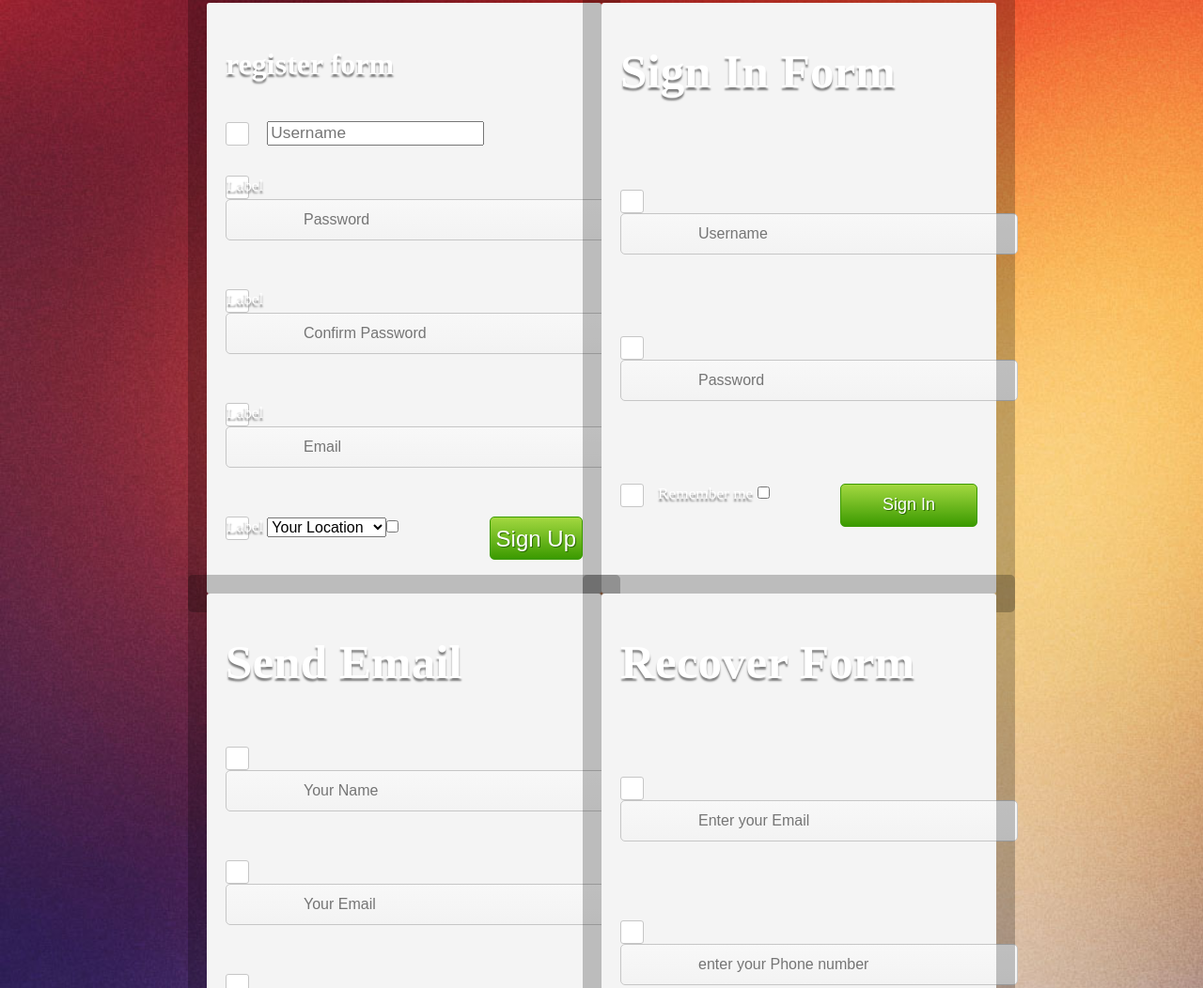
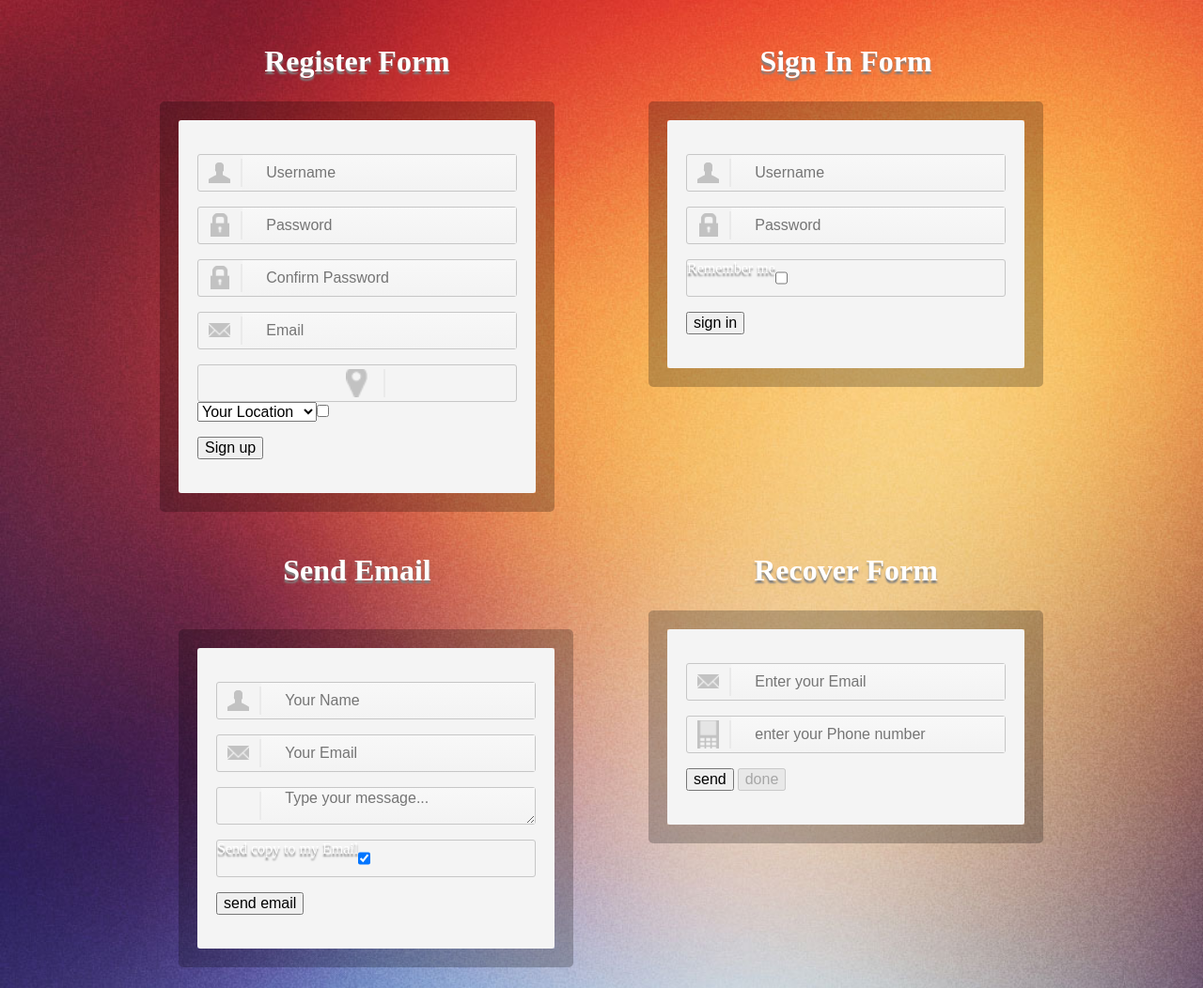
Before and after one commit to MichalWr88/weekly-webdev-challenge-1, a plain HTML site: page indeks.html in a window 1280 px wide. Shown: the part 177-1229 px from the top of the page at 94% size. Drawn offline with Linux system fonts and the light colour scheme; a web font is replaced by a local one.

Commit message:
update form css html data attribute

```diff
--- a/css/main.css
+++ b/css/main.css
@@ -14,33 +14,9 @@ body{
 	font-size:1.6rem;
 	color:white;
 	text-shadow: 0px 3px 2px grey;
-	max-width:1000px;
+	max-width:1200px;
 	margin:0 auto;
 	}
-
-
-
-/*==========================================
-    FORM
-    =====================================================*/
-
-.page__form{
-	max-width:380px;
-
-}
-.form__header{
-	font-size:3.2rem;
-}
-
-
-
-
-
-
-
-
-
-
 .page__main{
 	max-width:1050px;
 	margin:0 auto;
@@ -49,9 +25,8 @@ body{
 	display: flex;
 	flex-wrap: wrap;
 	flex-direction: row;
-	justify-content: space-between;
+	justify-content: space-around;
 }
-
 /*==========================================
     HEADER
     =====================================================*/
@@ -63,7 +38,7 @@ body{
 	margin-bottom: 0;
 	opacity: 0.2;
 }
-.logo{
+.hader__logo{
 	transform: scale(1, 0.7);
 	margin-left: 20px;
 }
@@ -71,26 +46,23 @@ body{
 
 
 /*==========================================
-    SECTION
+    FORM
     =====================================================*/
-.form-name{
-	text-transform: capitalize;
-	text-align: center;
-	margin-top: 24px;
-	margin-bottom: 44px;
-	font-size: 3.2em;
+.form__wrapper{
+	display:flex;
+	flex-direction:column;
+	width:380px;
+	margin:20px;
 }
-form{
-	display: flex;
-	justify-content: space-between;
-	flex-wrap: wrap;
+.form__content{
+	width:100%;
+	position: relative;
+	background-color: #f4f4f4;
 	padding:20px;
 	border-radius: 3px;
-	position: relative;
-	background-color: #f4f4f4;
-
+	box-sizing:border-box
 }
-form::before{
+.form__content::before{
 	content: "";
 	position: absolute;
 	top:-20px;
@@ -99,51 +71,73 @@ form::before{
 	right:-20px;
 	border-radius: 5px;
 	border:20px solid rgba(0,0,0,0.23);
-
 	pointer-events: none
 }
 
-.text-input{
-	background-image: url("../img/message.png");
-	background-repeat: repeat;
-	background-size: 20px 20px;
-	font-size: 1.6rem;
-	height: 40px;
-	width: 100%;
-	padding-left:82px;
-	border-radius: 5px;
-	margin-bottom: 20px;
-	border:1px solid #c6c6c6;
-	background: rgba(248,248,248,1);
-background: -moz-linear-gradient(top, rgba(248,248,248,1) 0%, rgba(243,243,243,1) 100%);
-background: -webkit-gradient(left top, left bottom, color-stop(0%, rgba(248,248,248,1)), color-stop(100%, rgba(243,243,243,1)));
-background: -webkit-linear-gradient(top, rgba(248,248,248,1) 0%, rgba(243,243,243,1) 100%);
-background: -o-linear-gradient(top, rgba(248,248,248,1) 0%, rgba(243,243,243,1) 100%);
-background: -ms-linear-gradient(top, rgba(248,248,248,1) 0%, rgba(243,243,243,1) 100%);
-background: linear-gradient(to bottom, rgba(248,248,248,1) 0%, rgba(243,243,243,1) 100%);
-filter: progid:DXImageTransform.Microsoft.gradient( startColorstr='#f8f8f8', endColorstr='#f3f3f3', GradientType=0 );
+
+.form__header{
+	font-size:3.2rem;
+	text-transform: capitalize;
+	text-align: center;
+	margin-top: 24px;
+	margin-bottom: 44px;
 }
-input[type='checkbox']  {
+.form__content{
 
 }
-span{
-    box-sizing: border-box;
-    display: inline-block;
-    width: 25px;
-    height: 25px;
-    vertical-align: middle;
-    background-color: #fff;
-    border: 1px solid #c6c6c6;
-    border-radius: 3px;
-    cursor: pointer;
-    margin-right: 15px;
-    margin-left: 0;
+.form__elem{
+font-size: 1.6rem;
 }
 
-/*==========================================
-    button class
-    =====================================================*/
-.confirm{
+.elem__label{
+	display:flex;
+	flex-direction:row;
+	flex-wrap:nowrap;
+	box-sizing:border-box;
+	height:40px;
+	border:1px solid #c6c6c6;
+	border-radius: 3px;
+	width:100%;
+}
+.elem__icon{
+	display:block;
+margin:4px auto;
+background-size:23px auto;
+background-position: center;
+background-repeat: no-repeat;
+width:60px;
+box-sizing:border-box;
+border-right:2px solid #c6c6c6;
+opacity:0.2;
+}
+.elem__icon[data-bg='user']{
+	background-image: url('../img/user.png');
+}
+.elem__icon[data-bg='message']{
+	background-image: url('../img/message.png');
+
+}
+.elem__icon[data-bg='phone']{
+	background-image: url('../img/phone.png');
+}
+.elem__icon[data-bg='lock']{
+	background-image: url('../img/lock.png');
+	background-size:20px auto;
+}
+.elem__icon[data-bg='maps']{
+	background-image: url('../img/maps.png');
+}
+.elem__input{
+	width:100%;
+	border:none;
+	padding-left:25px;
+	background: rgba(248,248,248,1);
+	background: linear-gradient(to bottom, rgba(248,248,248,1) 0%, rgba(243,243,243,1) 100%);
+}
+
+
+
+/*.confirm{
 	text-transform: capitalize;
 	color:white;
 	text-shadow: 1px 1px 0px #2e6c02;
@@ -159,10 +153,7 @@ background: -ms-linear-gradient(top, rgba(163,216,64,1) 0%, rgba(59,154,0,1) 100
 background: linear-gradient(to bottom, rgba(163,216,64,1) 0%, rgba(59,154,0,1) 100%);
 filter: progid:DXImageTransform.Microsoft.gradient( startColorstr='#a3d840', endColorstr='#3b9a00', GradientType=0 );
 }
-.small-button{
-	width: 146px;
-	font-size: 1.8rem;
-}
+
 .negative{
 	text-transform: capitalize;
 	color:white;
@@ -187,22 +178,3 @@ filter: progid:DXImageTransform.Microsoft.gradient( startColorstr='#f76f7f', end
 	width: 100%;
 	font-size: 2.4rem;
 }
-label{
-	font-size: 1.73rem;
-	margin-bottom:18px;
-}
-
-
-/*==========================================
-    medium screen
-    =====================================================*/
-@media all and (max-width:640px) and (min-width:381px) {
-
-}
-/*==========================================
-    small screen
-    =====================================================*/
-
-@media all and (max-width:381px) and (min-width:200px) {
-
-}
--- a/indeks.html
+++ b/indeks.html
@@ -19,35 +19,36 @@
     </header>
     <main class="page__main">
         <!-- REGRISTER FORM -->
-        <form class="page__form">
+        <div class="form__wrapper">
             <h2 class="form__header">register form</h2>
-            <p>
-                <label>
-                    <span class="input__icon"></span>
-                    <input class="input__text" type="text" placeholder="Username">
+            <form class="form__content">
+                <p class="form__elem">
+                    <label class="elem__label">
+                        <span class="elem__icon" data-bg='user'></span>
+                        <input class="elem__input" type="text" placeholder="Username">
+                    </label>
+                </p>
+                <p class="form__elem">
+                    <label class="elem__label">
+                        <span class="elem__icon" data-bg='lock'></span>
+                        <input class="elem__input" type="password" placeholder="Password">
                     </label>
                 </p>
                 <p>
-                <label>
-                    <span>Label</span>
-                    <input class="text-input" type="password" placeholder="Password">
+                    <label class="elem__label">
+                        <span class="elem__icon" data-bg='lock'></span>
+                        <input class="elem__input" type="password" placeholder="Confirm Password">
                     </label>
                 </p>
                 <p>
-                <label>
-                    <span>Label</span>
-                    <input class="text-input" type="password" placeholder="Confirm Password">
+                    <label class="elem__label">
+                        <span class="elem__icon" data-bg='message'></span>
+                        <input class="elem__input" type="email" placeholder="Email">
                     </label>
                 </p>
                 <p>
-                <label>
-                    <span>Label</span>
-                    <input class="text-input" type="email" placeholder="Email">
-                </label>
-            </p>
-            <p>
-                <label>
-                    <span>Label</span>
+                    <label class="elem__label">
+                        <span class="elem__icon" data-bg='maps'></span>
                     </label>
                     <select class="" name="Location">
                         <option value="default" disabled selected hidden>Your Location</option>
@@ -60,7 +61,7 @@
                         <option value="Australia">Australia</option>
                 </p>
                 <p>
-                <label>
+                    <label class="elem__label">
                         <span></span>Ihave read and accept the terms of use.
                         <input id="terms-of-use" type="checkbox">
                     </label>
@@ -69,23 +70,25 @@
                     <button class="confirm allWidth" type="submit">Sign up</button>
                 </p>
             </form>
+        </div>
         <!-- SIGN INFORM -->
-        <form class="page__form" action="#">
-            <h2 class="form-name">sign in form</h2>
+        <div class="form__wrapper">
+            <h2 class="form__header">sign in form</h2>
+            <form class="form__content" action="#">
                 <p>
-                <label>
-                    <span></span>
-                    <input class="text-input" type="text" placeholder="Username">
+                    <label class="elem__label">
+                        <span class="elem__icon" data-bg='user'></span>
+                        <input class="elem__input" type="text" placeholder="Username">
                     </label>
                 </p>
                 <p>
-                <label>
-                    <span></span>
-                    <input class="text-input" type="password" placeholder="Password">
+                    <label class="elem__label">
+                        <span class="elem__icon" data-bg='lock'></span>
+                        <input class="elem__input" type="password" placeholder="Password">
                     </label>
                 </p>
                 <p>
-                <label>
+                    <label class="elem__label">
                         <span></span>Remember me
                         <input id="remember" type="checkbox">
                     </label>
@@ -94,29 +97,32 @@
                     <button class="confirm small-button">sign in</button>
                 </p>
             </form>
+        </div>
         <!-- SEND EMAIL -->
-        <form class="page__form" action="">
-            <h2 class="form-name">send email</h2>
+        <div class="form__wrapper">
+            <h2 class="form__header">send email</h2>
+            <div class="form__wrapper">
+                <form class="form__content" action="">
                     <p>
-                <label>
-                    <span></span>
-                    <input class="text-input" type="text" placeholder="Your Name">
+                        <label class="elem__label">
+                            <span class="elem__icon" data-bg='user'></span>
+                            <input class="elem__input" type="text" placeholder="Your Name">
                         </label>
                     </p>
                     <p>
-                <label>
-                    <span></span>
-                    <input class="text-input" type="email" placeholder="Your Email">
+                        <label class="elem__label">
+                            <span class="elem__icon" data-bg='message'></span>
+                            <input class="elem__input" type="email" placeholder="Your Email">
                         </label>
                     </p>
                     <p>
-                <label>
-                    <span></span>
-                    <textarea class="text-input" name="message" id="" cols="30" rows="10" placeholder="Type your message..."></textarea>
+                        <label class="elem__label">
+                            <span class="elem__icon"></span>
+                            <textarea class="elem__input" name="message" id="" cols="30" rows="10" placeholder="Type your message..."></textarea>
                         </label>
                     </p>
                     <p>
-                <label>
+                        <label class="elem__label">
                             <span></span>Send copy to my Email
                             <input id="copy-email" type="checkbox" checked="checked">
                         </label>
@@ -125,19 +131,22 @@
                         <button class="confirm allWidth">send email</button>
                     </p>
                 </form>
+            </div>
+        </div>
         <!-- RECOVER FORM -->
-        <form class="page__form" action="#">
-            <h2 class="form-name">recover form</h2>
+        <div class="form__wrapper">
+            <h2 class="form__header">recover form</h2>
+            <form class="form__content" action="#">
                 <p>
-                <label>
-                    <span></span>
-                    <input class="text-input" type="email" placeholder="Enter your Email">
+                    <label class="elem__label">
+                        <span class="elem__icon" data-bg='message'></span>
+                        <input class="elem__input" type="email" placeholder="Enter your Email">
                     </label>
                 </p>
                 <p>
-                <label>
-                    <span></span>
-                    <input class="text-input" type="tel" placeholder="enter your Phone number">
+                    <label class="elem__label">
+                        <span class="elem__icon" data-bg='phone'></span>
+                        <input class="elem__input" type="tel" placeholder="enter your Phone number">
                     </label>
                 </p>
                 <p>
@@ -145,19 +154,22 @@
                     <button class="confirm disabled small-button" disabled>done</button>
                 </p>
             </form>
+        </div>
         <!-- SUBSCRIBE FORM -->
-        <form class="page__form" action="#">
-            <h2 class="form-name">subscribe form</h2>
+        <div class="form__wrapper">
+            <h2 class="form__header">subscribe form</h2>
+            <form class="form__content" action="#">
                 <p>
-                <label>
-                    <span></span>
-                    <input class="text-input" type="email" placeholder="Enter yout Email">
+                    <label class="elem__label">
+                        <span class="elem__icon" data-bg='message'></span>
+                        <input class="elem__input" type="email" placeholder="Enter yout Email">
                     </label>
                 </p>
                 <button class="confirm small-button">subscribe</button>
                 <button class="negative small-button">no, thanks</button>
                 </p>
             </form>
+        </div>
     </main>
     <footer class="page__footer">
         <img class="" src="img/logo2.png" alt="first logo">
```
Also changed, not shown: img/lock.png (added), img/maps.png (added), img/phone.png (added), img/user.png (added). Lines whose indentation alone changed are shown as unchanged.
